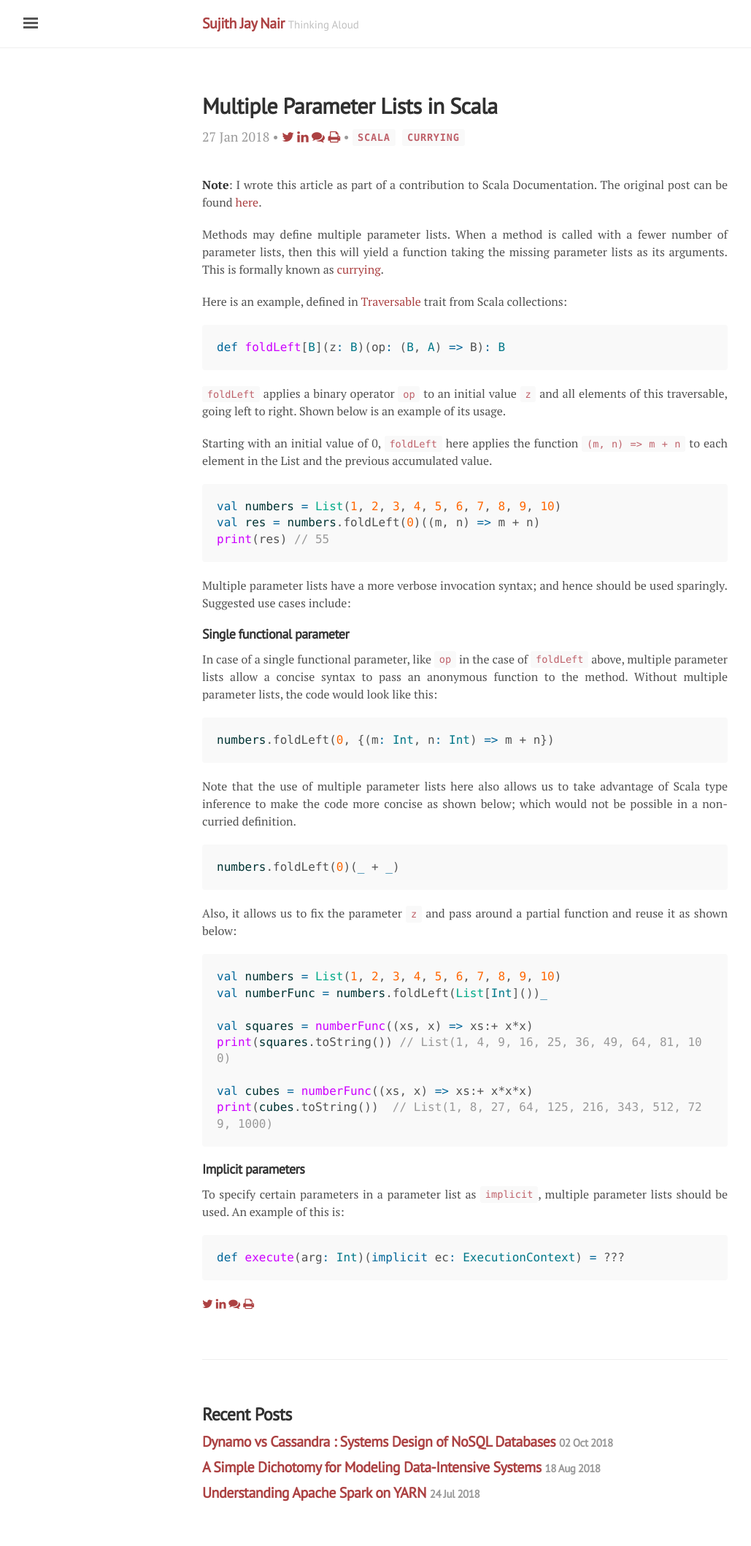
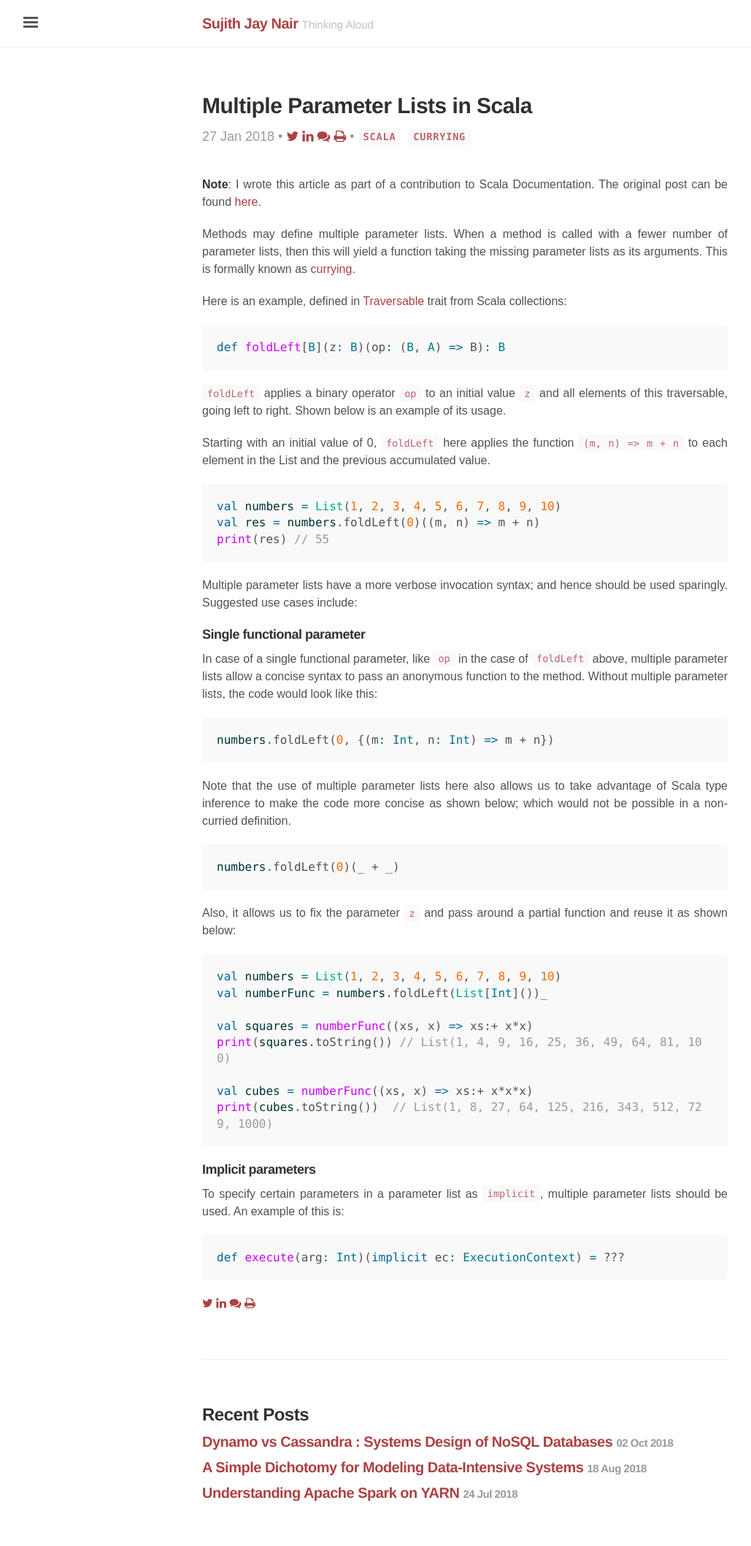
Before and after one commit to sujithjay/sujithjay.github.io, a Jekyll site: the page built from _posts/2018-01-27-Multiple-Parameter-Lists-In-Scala.md, in a window 1280 px wide. Shown: the whole page at 73% size, without its empty margins (3-1032 px from the left). Built offline with Jekyll 4.4.1, drawn with Linux system fonts in a browser that asks for light colours; nearby versions of some CDN libraries; comment, search, counter and statistics services are not loaded.

Commit message:
Change Font to Muli

```diff
--- a/_config.yml
+++ b/_config.yml
@@ -9,7 +9,7 @@ title: Sujith Jay Nair
 tagline: Thinking Aloud
 description: "The ultimate test of your knowledge is your capacity to convey it.   - Richard Feynman"
 baseurl: ""
-url: "http://sujithjay.com"
+url: "https://sujithjay.com"
 
 author:
   name:           'Sujith Jay Nair'
--- a/public/css/lanyon.css
+++ b/public/css/lanyon.css
@@ -41,11 +41,11 @@ body {
 }
 
 html {
-  font-family: "PT Serif", Georgia, "Times New Roman", serif;
+  font-family: "Muli", Georgia, "Times New Roman", serif;
 }
 
 h1, h2, h3, h4, h5, h6 {
-  font-family: "PT Sans", Helvetica, Arial, sans-serif;
+  font-family: "Muli", Helvetica, Arial, sans-serif;
   font-weight: 600;
   color: #313131;
   letter-spacing: -.025rem;
@@ -148,7 +148,7 @@ h1, h2, h3, h4, h5, h6 {
   width: 14rem;
   visibility: hidden;
   overflow-y: auto;
-  font-family: "PT Sans", Helvetica, Arial, sans-serif;
+  font-family: "Muli", Helvetica, Arial, sans-serif;
   font-size: .875rem; /* 15px */
   color: rgba(255,255,255,.6);
   background-color: #202020;
--- a/public/css/poole.css
+++ b/public/css/poole.css
@@ -62,6 +62,7 @@ body {
   color: #515151;
   background-color: #fff;
   font-size: 0.8rem;
+  font-family: 'Muli', sans-serif !important;
   -webkit-text-size-adjust: 100%;
       -ms-text-size-adjust: 100%;
 }
```
